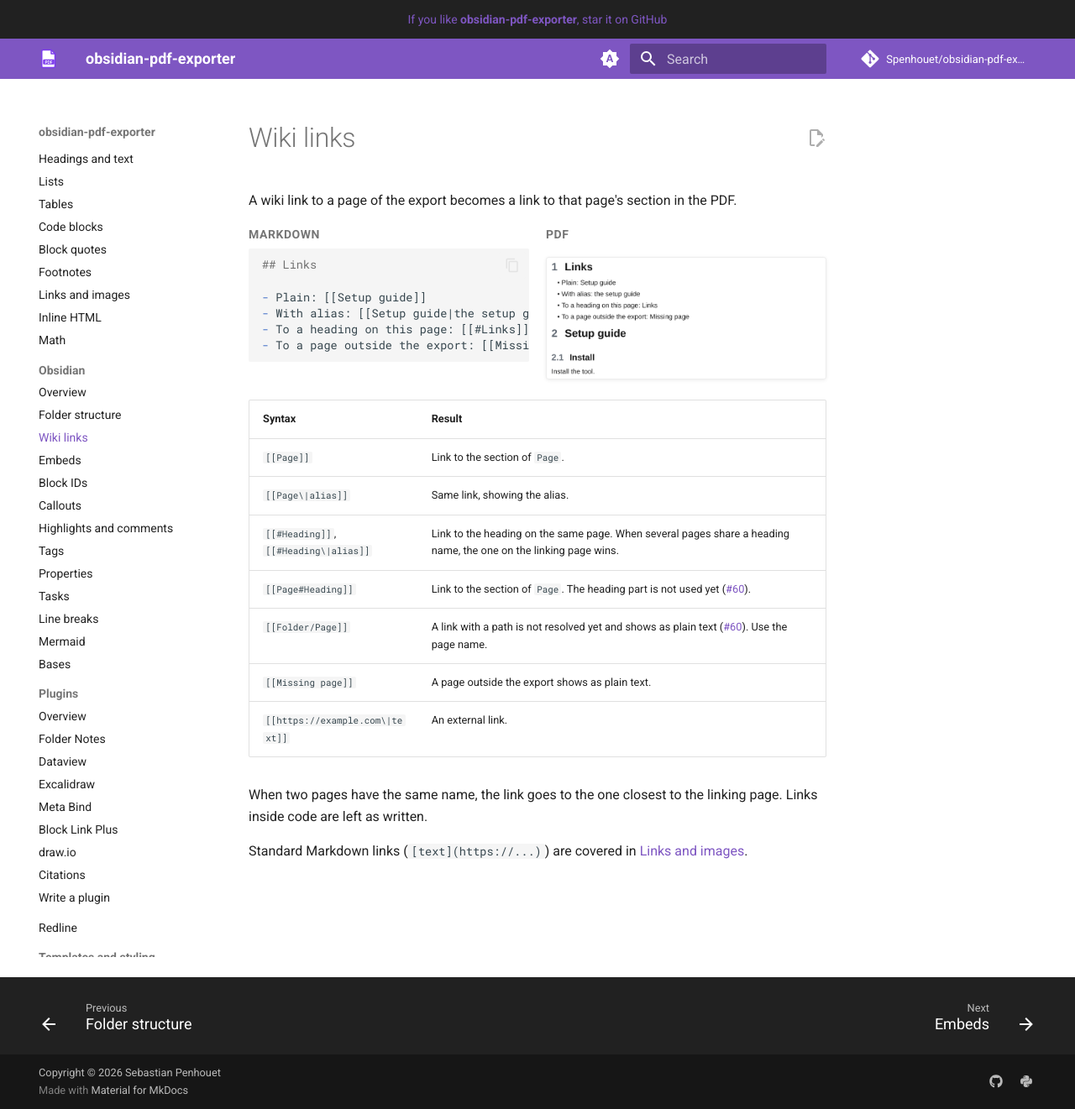
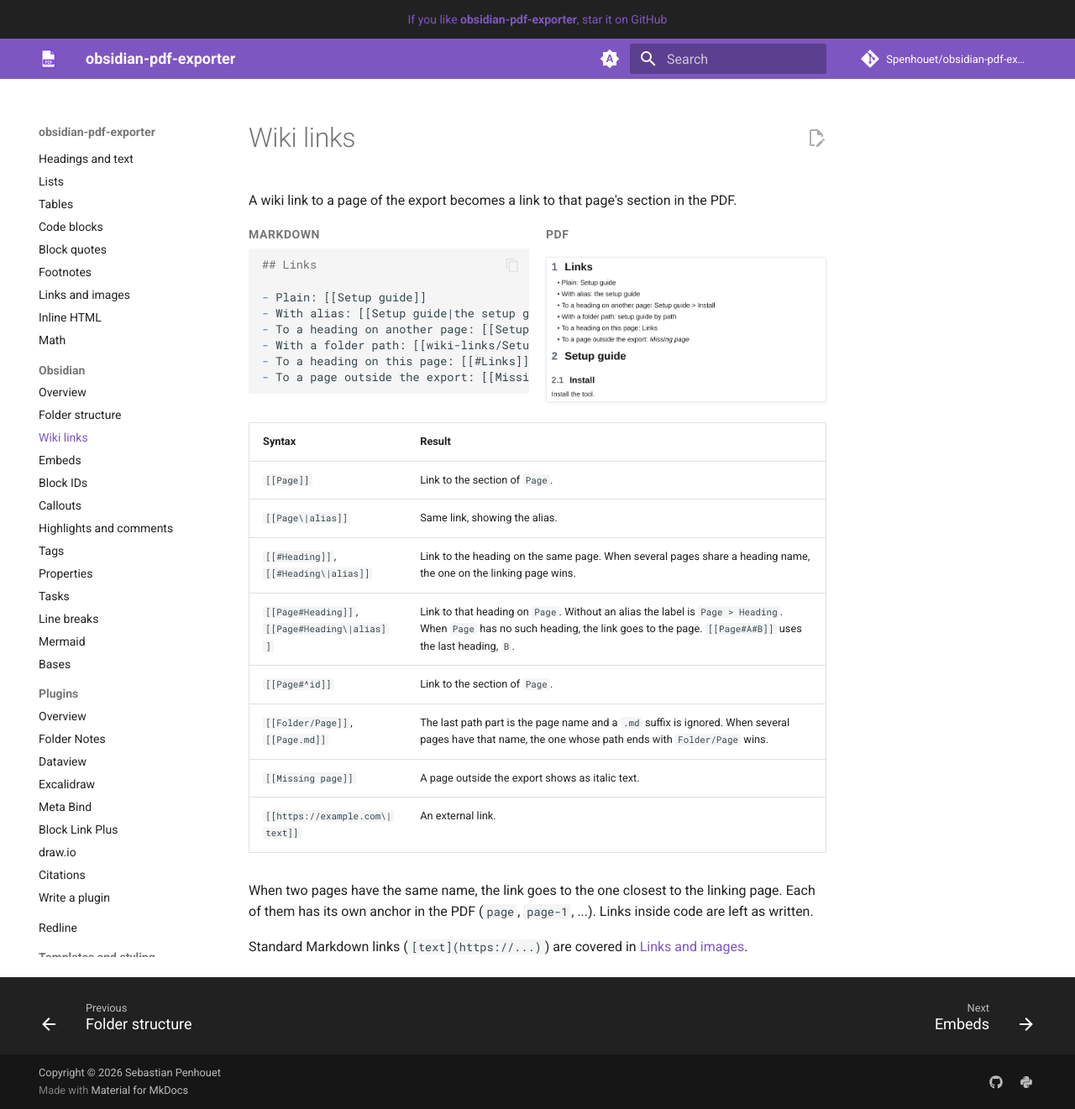
Before and after one commit to Spenhouet/obsidian-pdf-exporter, an MkDocs documentation site: the page built from docs/obsidian/wiki-links.md, in a window 1280 px wide and 1321 px high. Shown: the whole window at 84% size. Built offline with MkDocs 1.6.1 and Material for MkDocs 9.7.7, drawn with Linux system fonts in a browser that asks for light colours; comment, search, counter and statistics services are not loaded.

Commit message:
Document heading links, path links and Meta Bind date formats
Remove the notes about #60 and #61 from the wiki links and Meta Bind
pages, and show heading links, path links and dates in the examples.

```diff
--- a/docs/obsidian/wiki-links.md
+++ b/docs/obsidian/wiki-links.md
@@ -29,11 +29,12 @@ A wiki link to a page of the export becomes a link to that page's section in the
 | `[[Page]]` | Link to the section of `Page`. |
 | `[[Page\|alias]]` | Same link, showing the alias. |
 | `[[#Heading]]`, `[[#Heading\|alias]]` | Link to the heading on the same page. When several pages share a heading name, the one on the linking page wins. |
-| `[[Page#Heading]]` | Link to the section of `Page`. The heading part is not used yet ([#60](https://github.com/Spenhouet/obsidian-pdf-exporter/issues/60)). |
-| `[[Folder/Page]]` | A link with a path is not resolved yet and shows as plain text ([#60](https://github.com/Spenhouet/obsidian-pdf-exporter/issues/60)). Use the page name. |
-| `[[Missing page]]` | A page outside the export shows as plain text. |
+| `[[Page#Heading]]`, `[[Page#Heading\|alias]]` | Link to that heading on `Page`. Without an alias the label is `Page > Heading`. When `Page` has no such heading, the link goes to the page. `[[Page#A#B]]` uses the last heading, `B`. |
+| `[[Page#^id]]` | Link to the section of `Page`. |
+| `[[Folder/Page]]`, `[[Page.md]]` | The last path part is the page name and a `.md` suffix is ignored. When several pages have that name, the one whose path ends with `Folder/Page` wins. |
+| `[[Missing page]]` | A page outside the export shows as italic text. |
 | `[[https://example.com\|text]]` | An external link. |
 
-When two pages have the same name, the link goes to the one closest to the linking page. Links inside code are left as written.
+When two pages have the same name, the link goes to the one closest to the linking page. Each of them has its own anchor in the PDF (`page`, `page-1`, ...). Links inside code are left as written.
 
 Standard Markdown links (`[text](https://...)`) are covered in [Links and images](../markdown/links-images.md).
--- a/examples/wiki-links/wiki-links.md
+++ b/examples/wiki-links/wiki-links.md
@@ -2,5 +2,7 @@
 
 - Plain: [[Setup guide]]
 - With alias: [[Setup guide|the setup guide]]
+- To a heading on another page: [[Setup guide#Install]]
+- With a folder path: [[wiki-links/Setup guide|setup guide by path]]
 - To a heading on this page: [[#Links]]
 - To a page outside the export: [[Missing page]]
```
Also changed, not shown: docs/llms-full.txt (+9 -8 lines), docs/plugins/meta-bind.md (+1 -3 lines), examples/meta-bind/meta-bind.md (+1 -1 lines), docs/img/features/meta-bind.png, docs/img/features/wiki-links.png.
